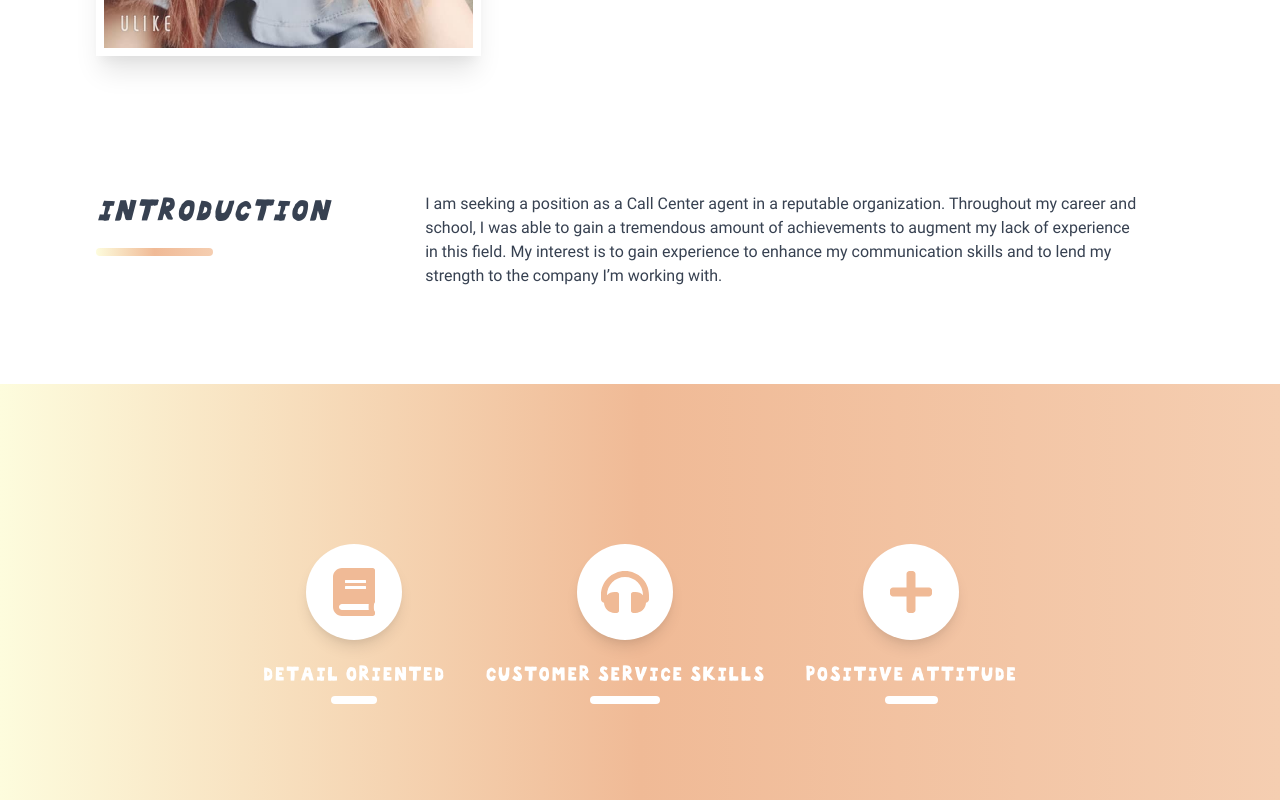
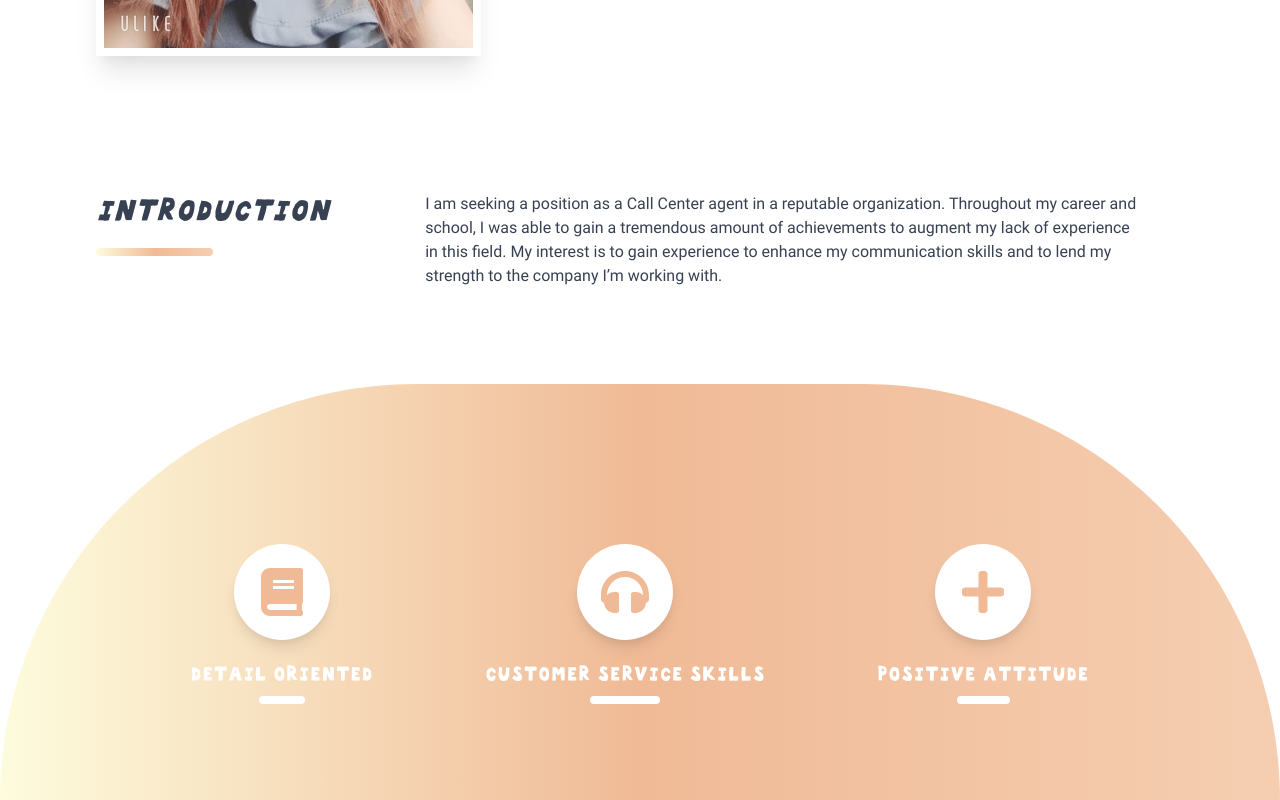
Before and after one commit to hitchcliff/chenieb-va, a React (Create React App) app: page / in a window 1280 px wide. Shown: the part 492-1292 px from the top of the page. Built offline with nearby package versions, Linux system fonts and the light colour scheme.

Commit message:
added rounded section

```diff
--- a/src/app/Home/Highlights/Highlights.tsx
+++ b/src/app/Home/Highlights/Highlights.tsx
@@ -6,9 +6,7 @@ import { FontAwesomeIcon } from '@fortawesome/react-fontawesome';
 
 const HighlightItem = styled.div`
   @media (min-width: 768px) {
-    :not(:last-child) {
-      margin-right: 2.5rem;
-    }
+    padding: 0 3.5rem;
   }
 `;
 
@@ -26,7 +24,7 @@ export default function Highlights() {
     </HighlightItem>
   ));
   return (
-    <Container className="py-24 primary-gradient">
+    <Container className="py-24 primary-gradient rounded-t-full">
       <div className="mx-auto">
         <div className="flex flex-col mt-16 md:flex-row">{highlightItems}</div>
       </div>
```
